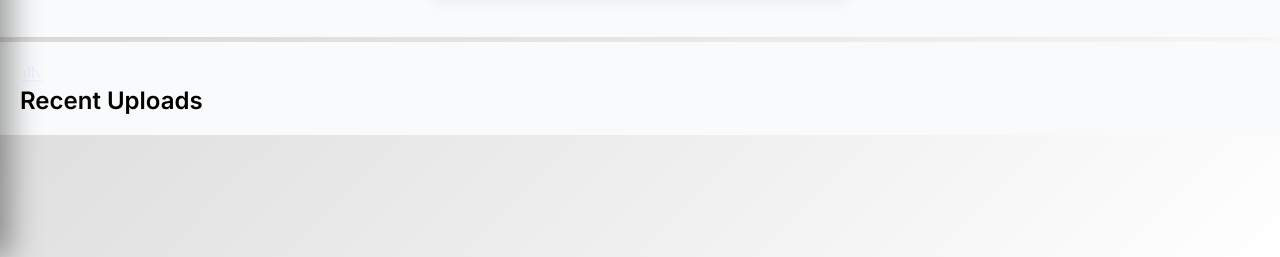
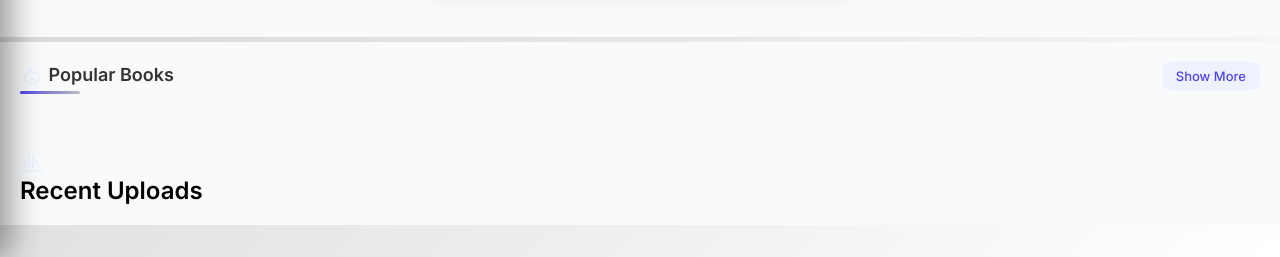
Before and after one commit to Lumthrong/smart-tutoring-system, a website with bundled scripts: page public/index.html in a window 1280 px wide. Shown: the part 543-800 px from the top of the page. Built offline with nearby package versions, Linux system fonts and the light colour scheme; no server answers.

Commit message:
Add files via upload

```diff
--- a/public/index.html
+++ b/public/index.html
@@ -42,7 +42,7 @@ account_circle
         <a href="dashboard.html" id="dashboardLink"><span class="material-symbols-outlined">
 dashboard
 </span> Dashboard</a>
-        <a href="accsettings.html"><span class="material-symbols-outlined">
+        <a href="/accsettings.html"><span class="material-symbols-outlined">
 settings
 </span> Profile Settings</a>
         <a href="#" id="logoutLink"><span class="material-symbols-outlined">
@@ -144,6 +144,25 @@ notifications
   </div>
 </section>
 
+<section class="books" id="popularBooksSection">
+
+  <div class="dept-header">
+
+    <h3 class="dept-title">
+      <span class="material-symbols-outlined">local_fire_department</span>
+      Popular Books
+    </h3>
+
+    <a class="show-more" href="popular.html">
+      Show More
+    </a>
+
+  </div>
+
+  <div class="dept-slider" id="popularBooks"></div>
+
+</section>
+
 <section class="books" id="recentUploads">
 
     <span class="material-symbols-outlined">
```
